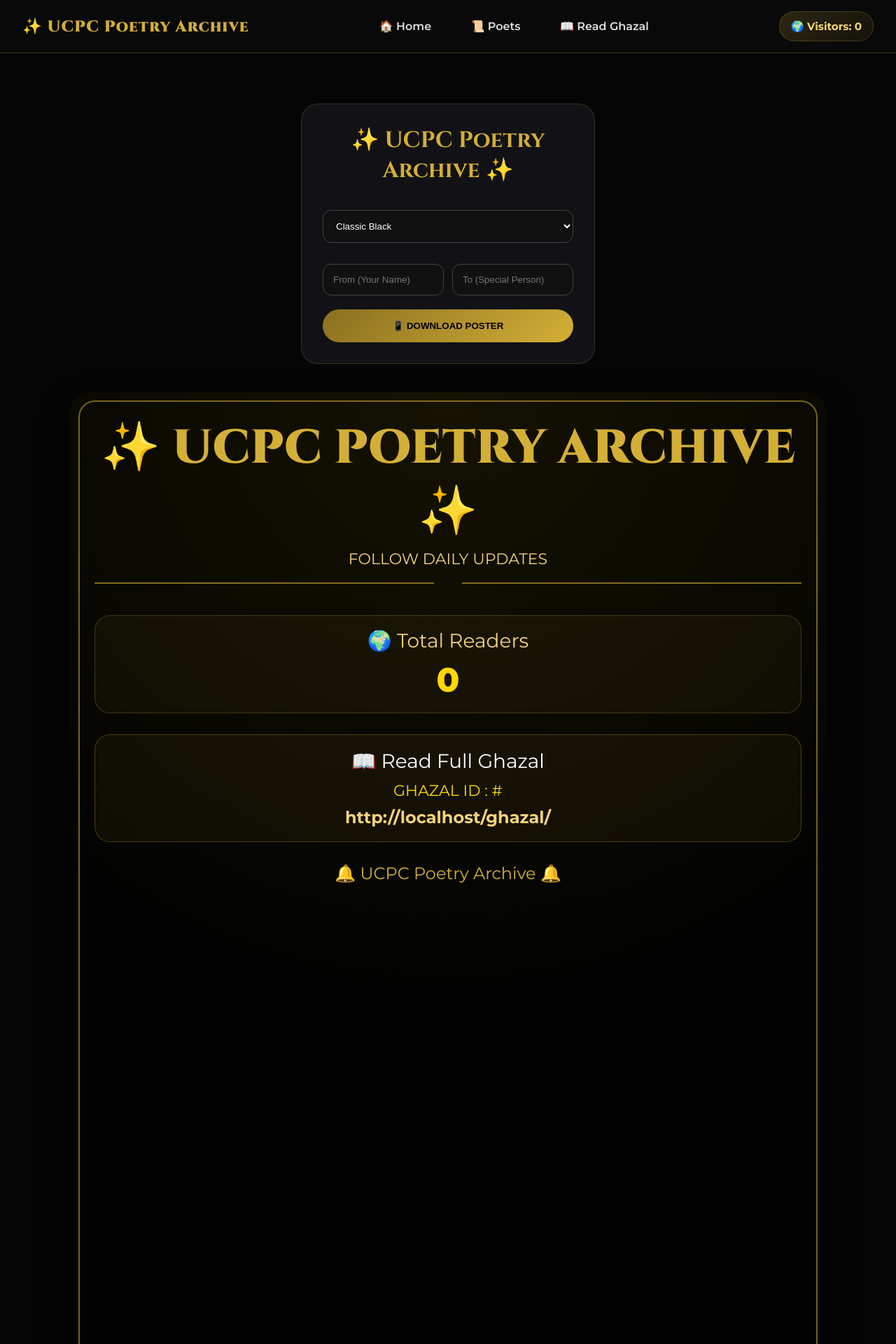
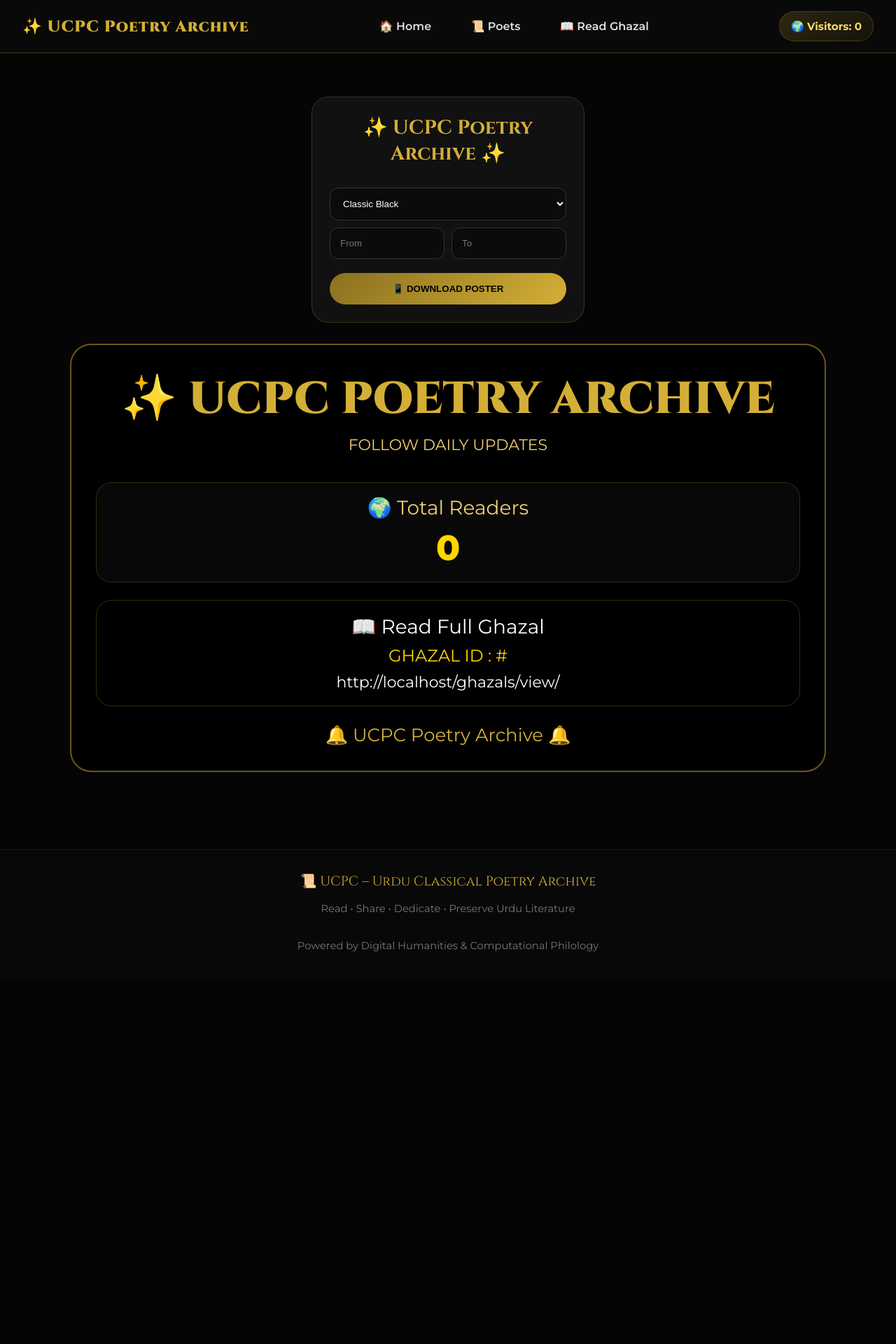
Before and after one commit to zahid-digitalhumanities/ucpc-poetry-archive, a Flask app: template templates/view.html in a window 1280 px wide. Shown: the top 1920 px of the page at 70% size. After the commit the page ends 1359 px from the top, so only its background shows below. Run offline with Flask 3, Linux system fonts and the light colour scheme; the template is opened without the code that fills it, so the values that code supplies are empty; parts of the project's set-up code (start-up, migrations or seed data) failed here and were passed over.

Commit message:
Update view.html

```diff
--- a/templates/view.html
+++ b/templates/view.html
@@ -9,7 +9,6 @@
 <meta property="og:type" content="article" />
 <meta property="og:url" content="{{ request.url }}" />
 <meta property="og:site_name" content="UCPC Poetry Archive" />
-<meta name="twitter:card" content="summary_large_image" />
 
 <link rel="preconnect" href="https://fonts.googleapis.com">
 <link rel="preconnect" href="https://fonts.gstatic.com" crossorigin>
@@ -23,8 +22,7 @@
 <style>
 
 :root{
-    --gold-primary:#D4AF37;
-    --gold-light:#F6D878;
+    --gold:#D4AF37;
 }
 
 body{
@@ -33,154 +31,130 @@ body{
     font-family:'Montserrat',sans-serif;
 }
 
-/* FONT */
+/* Urdu Font */
+
 @font-face{
     font-family:'Jameel Noori Nastaleeq';
     src:url('{{ url_for("static", filename="fonts/JameelNooriNastaleeq.ttf") }}') format('truetype');
 }
 
-/* LAYOUT */
+/* Layout */
+
 .app-container{
     max-width:1400px;
     margin:auto;
-    padding:40px 20px;
+    padding:30px 15px;
 }
 
 .two-columns{
     display:flex;
     flex-wrap:wrap;
-    gap:40px;
     justify-content:center;
+    gap:30px;
 }
 
 .editor-panel{
-    width:420px;
-    background:rgba(20,20,25,0.9);
+    width:390px;
+    background:#111;
     border:1px solid rgba(212,175,55,0.2);
     border-radius:24px;
-    padding:30px;
+    padding:25px;
 }
 
 .brand-title{
     text-align:center;
-    color:var(--gold-primary);
+    color:var(--gold);
     font-family:'Cinzel',serif;
-    margin-bottom:25px;
+    margin-bottom:20px;
+    font-size:28px;
 }
 
-.form-input,.theme-select{
+.form-input,
+.theme-select{
     width:100%;
     padding:14px;
+    margin-top:10px;
     border-radius:12px;
-    border:1px solid #444;
-    background:#111;
+    border:1px solid #333;
+    background:#0b0b0b;
     color:#fff;
-    margin-top:10px;
 }
 
 .row-inputs{
     display:flex;
-    gap:12px;
+    gap:10px;
 }
 
 .btn-generate{
     width:100%;
     margin-top:20px;
-    padding:16px;
+    padding:15px;
     border:none;
     border-radius:50px;
     background:linear-gradient(135deg,#8a7020,#D4AF37);
     color:#000;
     font-weight:800;
     cursor:pointer;
-    transition:0.2s;
 }
 
-.btn-generate:hover{
-    transform:translateY(-2px);
-    box-shadow:0 5px 20px rgba(212,175,55,0.3);
-}
+/* Poster */
 
-/* POSTER */
 .preview-wrapper{
     display:flex;
-    flex-direction:column;
-    align-items:center;
+    justify-content:center;
 }
 
 #poster-container{
     width:1080px;
-    min-height:1920px;
-    background:#020202;
+    background:#000;
+    border-radius:30px;
     position:relative;
     overflow:hidden;
-    border-radius:28px;
-    background-image:radial-gradient(circle at top, rgba(255,215,0,0.08), transparent 45%);
-    box-shadow:0 20px 40px rgba(0,0,0,0.6);
-}
-
-.poster-border{
-    position:absolute;
-    top:12px;
-    left:12px;
-    right:12px;
-    bottom:12px;
-    border:2px solid rgba(212,175,55,0.55);
-    border-radius:24px;
+    border:2px solid rgba(212,175,55,0.5);
 }
 
 .poster-inner{
     padding:35px;
 }
 
-/* HEADER */
+/* Header */
+
 .logo-row{
     text-align:center;
+    color:var(--gold);
     font-family:'Cinzel',serif;
-    font-size:68px;
-    font-weight:800;
-    color:#D4AF37;
+    font-size:64px;
+    font-weight:900;
 }
 
 .follow-line{
     text-align:center;
+    color:#f0cf73;
     margin-top:8px;
     font-size:22px;
-    color:#f3d27a;
-}
-
-.poet-line-wrap{
-    display:flex;
-    align-items:center;
-    gap:20px;
-    margin-top:20px;
-}
-
-.line{
-    flex:1;
-    height:2px;
-    background:rgba(212,175,55,0.6);
 }
 
 .poet-name{
+    text-align:center;
+    margin-top:20px;
+    color:var(--gold);
+    font-size:72px;
     font-family:'Cinzel',serif;
-    font-size:76px;
-    color:#D4AF37;
     font-weight:700;
-    white-space:nowrap;
 }
 
-/* VERSES - INCREASED FONT SIZE */
+/* Poetry */
+
 .verses-area{
-    margin-top:45px;
+    margin-top:40px;
     text-align:center;
 }
 
 .misra{
     direction:rtl;
     font-family:'Jameel Noori Nastaleeq','Noto Nastaliq Urdu',serif;
-    font-size:72px;
-    line-height:2.1;
+    font-size:76px;
+    line-height:1.8;
 }
 
 .white{
@@ -188,106 +162,136 @@ body{
 }
 
 .gold{
-    color:#f3d27a;
+    color:#f0cf73;
 }
 
-/* DEDICATION - BALANCED SIZE */
+/* Dedication */
+
 .dedication{
-    margin-top:40px;
+    margin-top:35px;
     text-align:center;
+    padding:25px;
+    border-radius:28px;
+    border:2px solid rgba(212,175,55,0.3);
+    background:rgba(212,175,55,0.08);
     font-family:'Cinzel',serif;
-    font-size:52px;
-    color:#f3d27a;
-    font-weight:800;
-    line-height:1.5;
-    background:linear-gradient(135deg, rgba(212,175,55,0.18), rgba(212,175,55,0.05));
-    border:2px solid rgba(212,175,55,0.38);
-    border-radius:28px;
-    padding:28px 22px;
 }
 
 .dedication.hidden{
     display:none;
 }
 
-.dedication span{
+.dedication-title{
+    color:#f0cf73;
+    font-size:44px;
+    font-weight:700;
+}
+
+.dedication-name{
+    margin-top:12px;
+    font-size:54px;
     color:#fff;
-    font-weight:900;
-    font-size:56px;
+    font-weight:800;
 }
 
 .dedication-heart{
-    font-size:68px;
-    display:block;
-    margin:12px 0;
+    font-size:58px;
+    margin:10px 0;
 }
 
-/* VISITOR BOX */
+/* Visitor */
+
 .visitor-box{
-    margin-top:28px;
+    margin-top:25px;
     text-align:center;
+    border:1px solid rgba(212,175,55,0.2);
+    border-radius:22px;
     padding:18px;
-    border-radius:22px;
-    border:1px solid rgba(212,175,55,0.25);
-    background:rgba(212,175,55,0.05);
+    background:#080808;
+}
+
+.visitor-title{
+    font-size:28px;
+    color:#f0cf73;
 }
 
 .visitor-count{
-    font-size:48px;
+    font-size:50px;
     color:#FFD700;
-    font-weight:800;
+    font-weight:900;
     margin-top:10px;
 }
 
-/* LINK */
+/* Link */
+
 .ghazal-link{
-    margin-top:30px;
+    margin-top:25px;
     text-align:center;
+    border:1px solid rgba(212,175,55,0.25);
+    border-radius:22px;
     padding:20px;
-    border-radius:22px;
-    border:1px solid rgba(212,175,55,0.3);
-    background:rgba(212,175,55,0.06);
+}
+
+.ghazal-link-title{
+    color:#fff;
+    font-size:28px;
+}
+
+.ghazal-id{
+    margin-top:10px;
+    color:#FFD700;
+    font-size:24px;
 }
 
 .ghazal-link a{
-    color:#f3d27a;
+    display:block;
+    margin-top:10px;
+    color:#fff;
     text-decoration:none;
-    font-size:24px;
+    font-size:22px;
     word-break:break-all;
-    font-weight:700;
 }
 
-/* FOOTER */
+/* Footer */
+
 .footer-box{
-    margin-top:30px;
+    margin-top:25px;
     text-align:center;
-    color:#D4AF37;
-    font-size:24px;
+    color:var(--gold);
+    font-size:26px;
 }
 
-/* THEMES */
+/* Themes */
+
 .theme-black{
-    background:#020202;
-}
-.theme-maroon{
-    background:#140507;
-}
-.theme-blue{
-    background:#07111f;
-}
-.theme-green{
-    background:#07140b;
-}
-.theme-purple{
-    background:#12071a;
+    background:#000;
 }
 
-/* MOBILE SCALING */
+.theme-maroon{
+    background:#190707;
+}
+
+.theme-blue{
+    background:#07131f;
+}
+
+.theme-green{
+    background:#07170b;
+}
+
+.theme-purple{
+    background:#12071d;
+}
+
+/* Mobile */
+
 @media(max-width:1100px){
+
     #poster-container{
         transform:scale(0.45);
         transform-origin:top center;
     }
+
 }
 
 </style>
@@ -296,7 +300,7 @@ body{
 
 {% block content %}
 
-{% set ghazal_full_url = request.host_url.rstrip('/') + '/ghazal/' + ghazal.id|string %}
+{% set ghazal_full_url = request.host_url.rstrip('/') + '/ghazals/view/' + ghazal.id|string %}
 
 <div class="app-container">
 
@@ -318,15 +322,11 @@ body{
 
 </select>
 
-<div style="margin-top:20px;">
-
 <div class="row-inputs">
 
-<input type="text" id="inputFrom" class="form-input" placeholder="From (Your Name)">
+<input type="text" id="inputFrom" class="form-input" placeholder="From">
 
-<input type="text" id="inputTo" class="form-input" placeholder="To (Special Person)">
-
-</div>
+<input type="text" id="inputTo" class="form-input" placeholder="To">
 
 </div>
 
@@ -336,39 +336,25 @@ body{
 
 </div>
 
-<!-- POSTER PREVIEW -->
+<!-- POSTER -->
 
 <div class="preview-wrapper">
 
 <div id="poster-container" class="theme-black">
 
-<div class="poster-border"></div>
-
 <div class="poster-inner">
 
-<!-- HEADER -->
-
 <div class="logo-row">
-✨ UCPC POETRY ARCHIVE ✨
+✨ UCPC POETRY ARCHIVE
 </div>
 
 <div class="follow-line">
 FOLLOW DAILY UPDATES
 </div>
 
-<div class="poet-line-wrap">
-
-<div class="line"></div>
-
 <div class="poet-name">
 {{ ghazal.poet_name }}
 </div>
-
-<div class="line"></div>
-
-</div>
-
-<!-- VERSES - LARGER FONT -->
 
 <div class="verses-area">
 
@@ -386,29 +372,33 @@ FOLLOW DAILY UPDATES
 
 </div>
 
-<!-- DEDICATION - BALANCED -->
+<!-- Dedication -->
 
 <div id="dedicationBox" class="dedication hidden">
 
+<div class="dedication-title">
 ✨ Dedicated With Love ✨
+</div>
 
-<div style="margin-top:16px;">
+<div class="dedication-name">
 From <span id="dedFrom">_____</span>
 </div>
 
-<div class="dedication-heart">❤️</div>
+<div class="dedication-heart">
+❤️
+</div>
 
-<div>
+<div class="dedication-name">
 To <span id="dedTo">_____</span>
 </div>
 
 </div>
 
-<!-- VISITOR COUNT -->
+<!-- Visitor -->
 
 <div class="visitor-box">
 
-<div style="font-size:28px;color:#f3d27a;">
+<div class="visitor-title">
 🌍 Total Readers
 </div>
 
@@ -418,22 +408,20 @@ To <span id="dedTo">_____</span>
 
 </div>
 
-<!-- FULL GHAZAL LINK -->
+<!-- Link -->
 
 <div class="ghazal-link">
 
-<div style="margin-bottom:12px;font-size:28px;">
+<div class="ghazal-link-title">
 📖 Read Full Ghazal
 </div>
 
-<div style="margin-bottom:10px;font-size:22px;color:#FFD700;">
+<div class="ghazal-id">
 GHAZAL ID : #{{ ghazal.id }}
 </div>
 
 <a href="{{ ghazal_full_url }}" target="_blank">
-
 {{ ghazal_full_url }}
-
 </a>
 
 </div>
@@ -458,10 +446,14 @@ GHAZAL ID : #{{ ghazal.id }}
 
 const inputFrom = document.getElementById('inputFrom');
 const inputTo = document.getElementById('inputTo');
+
 const dedicationBox = document.getElementById('dedicationBox');
+
 const dedFrom = document.getElementById('dedFrom');
 const dedTo = document.getElementById('dedTo');
+
 const posterContainer = document.getElementById('poster-container');
+
 const themeSelect = document.getElementById('themeSelect');
 
 function updateDedication(){
@@ -470,34 +462,47 @@ function updateDedication(){
     const to = inputTo.value.trim();
 
     if(from || to){
+
         dedicationBox.classList.remove('hidden');
+
         dedFrom.textContent = from || '_____';
         dedTo.textContent = to || '_____';
+
     }else{
+
         dedicationBox.classList.add('hidden');
+
     }
+
 }
 
 inputFrom.addEventListener('input', updateDedication);
 inputTo.addEventListener('input', updateDedication);
 
 themeSelect.addEventListener('change', function(){
-    posterContainer.className = '';
-    posterContainer.id = 'poster-container';
-    posterContainer.classList.add('theme-' + this.value);
+
+    posterContainer.className='';
+
+    posterContainer.id='poster-container';
+
+    posterContainer.classList.add('theme-'+this.value);
+
 });
 
-document.getElementById('downloadBtn').addEventListener('click', async () => {
+document.getElementById('downloadBtn').addEventListener('click', async()=>{
 
-    const canvas = await html2canvas(posterContainer, {
-        scale: 2.5,
-        useCORS: true,
-        backgroundColor: null
+    const canvas = await html2canvas(posterContainer,{
+        scale:2.5,
+        useCORS:true,
+        backgroundColor:null
     });
 
-    const link = document.createElement('a');
-    link.download = 'UCPC_Poster.png';
-    link.href = canvas.toDataURL();
+    const link=document.createElement('a');
+
+    link.download='UCPC_Poster.png';
+
+    link.href=canvas.toDataURL();
+
     link.click();
 
 });
```
